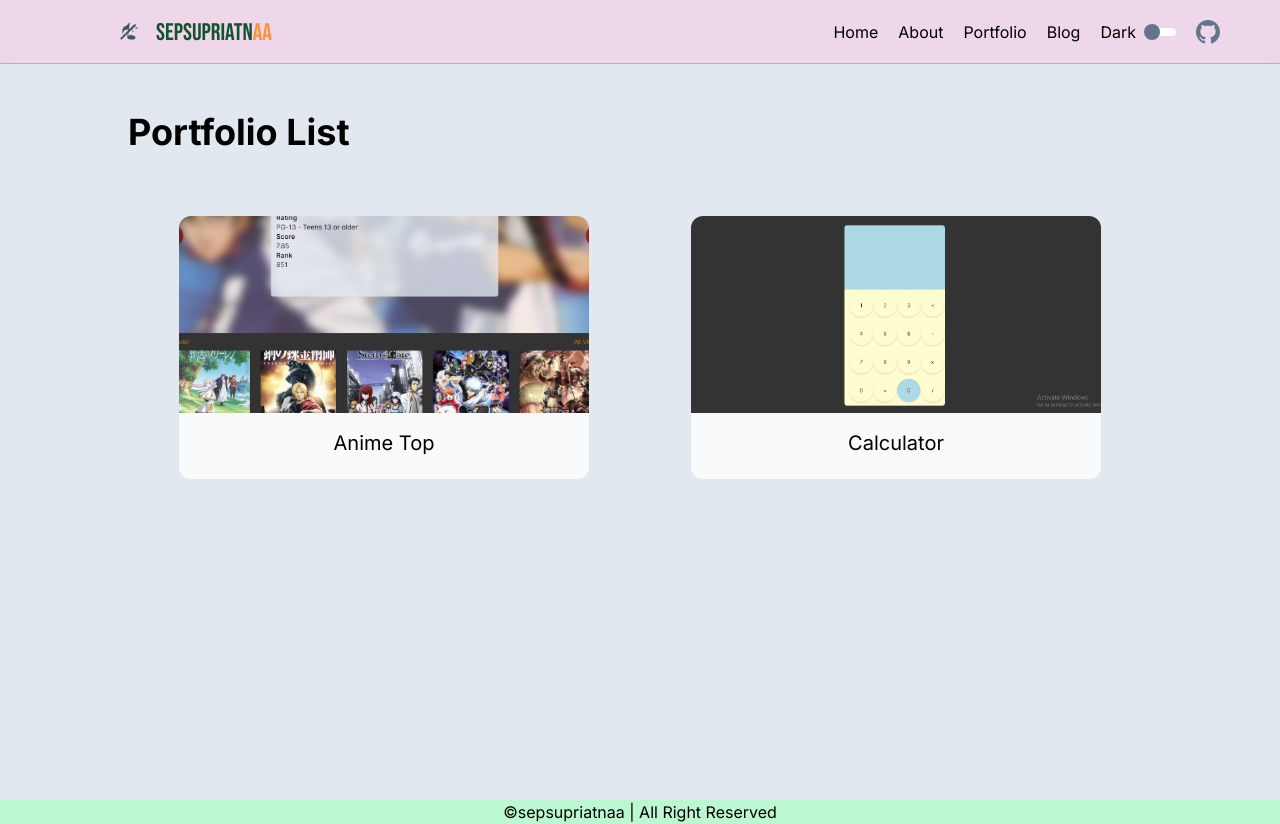
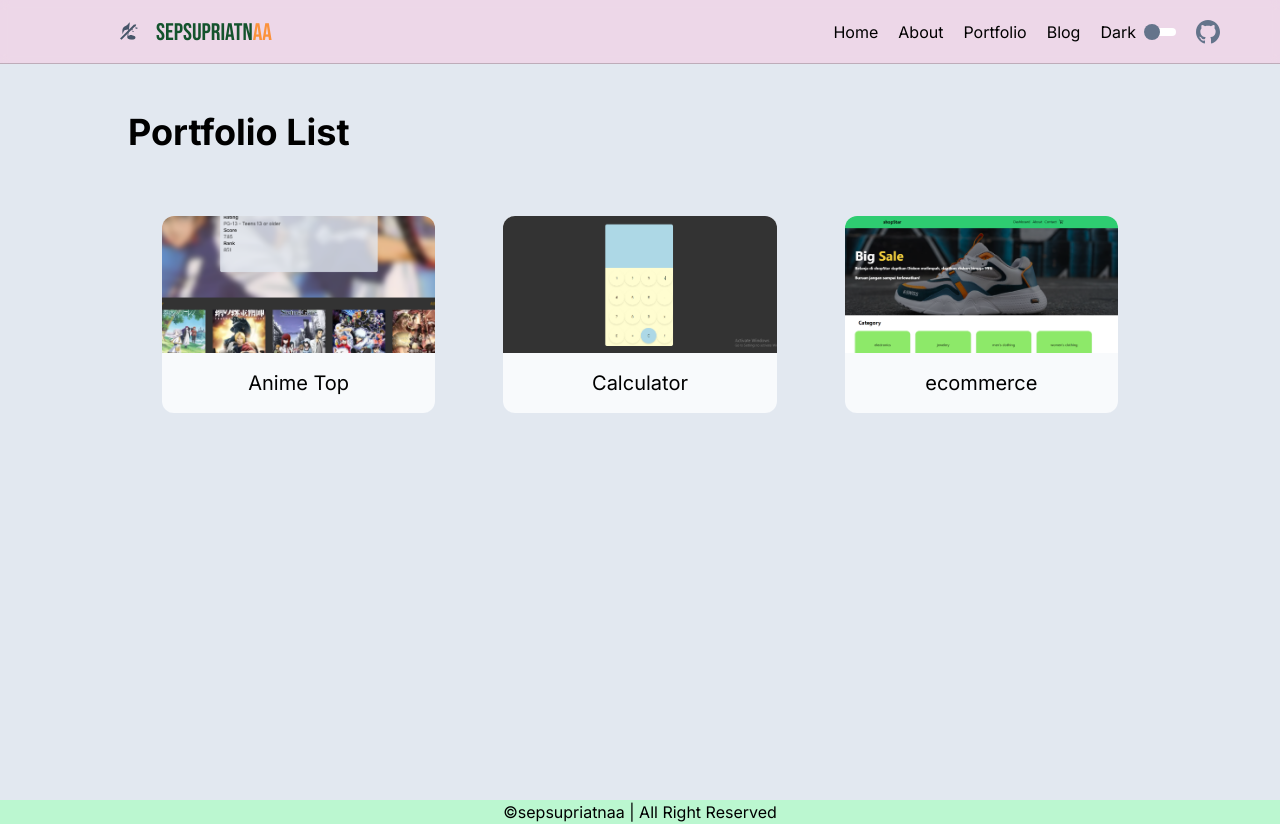
Before and after one commit to asep933/portfolio-sepsupriatnaa, a Next.js app: page /portfolio in a window 1280 px wide. Built offline with nearby package versions, Linux system fonts and the light colour scheme; no server answers.

Commit message:
add:ed ecommerce to portfolio list

```diff
--- a/app/portfolio/page.js
+++ b/app/portfolio/page.js
@@ -1,10 +1,11 @@
 import Portfolio from "../components/PortfolioList";
 import ssAnime from "/public/ss-animetop.png";
 import ssCalculator from "/public/ss-calculator.png";
+import ssShopStar from "/public/ss-shop-star.png";
 
 const page = () => {
   return (
-    <div className="h-screen w-full px-5  pt-16 text-lg lg:px-0 lg:pt-20">
+    <div className="h-auto w-full px-5 pt-16  text-lg lg:h-screen lg:px-0 lg:pt-20">
       <h1
         data-aos="zoom-in-up"
         className="mx-auto mb-8 text-2xl font-bold lg:mb-0 lg:ml-32 lg:mt-8 lg:text-4xl"
@@ -25,6 +26,12 @@ const page = () => {
           title={"Calculator"}
           link={"https://calculator-dusky-nu.vercel.app/"}
         />
+        <Portfolio
+          image={ssShopStar}
+          alt={"ecommece ss"}
+          title={"ecommerce"}
+          link={"https://ecommerce-shop-star.vercel.app/"}
+        />
       </div>
     </div>
   );
```
Also changed, not shown: public/ss-shop-star.png (added).
